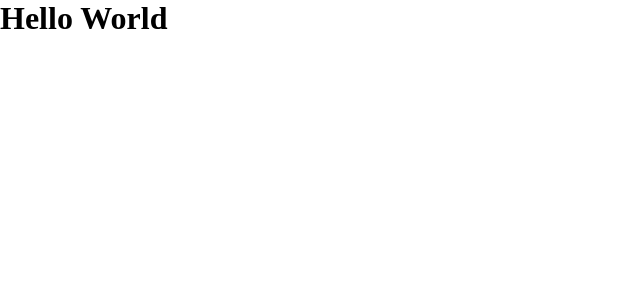
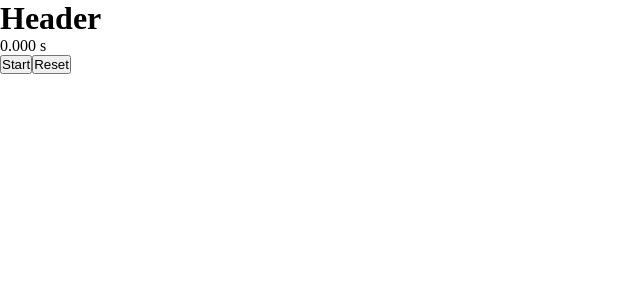
Before and after one commit to GitJustinLau/reminder-app-pair-programming, a React (Create React App) app: page / in a window 1280 px wide. Shown: the top 300 px of the page, without its empty margins (0-640 px from the left). Built offline with nearby package versions, Linux system fonts and the light colour scheme.

Commit message:
made stopwatch function

```diff
--- a/package.json
+++ b/package.json
@@ -7,7 +7,9 @@
     "@testing-library/react": "^13.4.0",
     "@testing-library/user-event": "^13.5.0",
     "axios": "^1.4.0",
+    "bootstrap": "^5.3.1",
     "react": "^18.2.0",
+    "react-bootstrap": "^2.8.0",
     "react-dom": "^18.2.0",
     "react-router-dom": "^6.15.0",
     "react-scripts": "5.0.1",
--- a/src/App.js
+++ b/src/App.js
@@ -1,13 +1,17 @@
 import HomePage from "./pages/HomePage/HomePage";
 import BMIPage from "./pages/BMIPage/BMIPage";
+import Header from "./components/Header/Header";
 import {BrowserRouter, Routes, Route} from "react-router-dom";
 
 function App() {
     return (
         <BrowserRouter>
+            <Header/>
             <Routes>
-              <Route path="/" element={<HomePage />}/>
-              <Route path="/bmi" element={<BMIPage />}/>
+                <Route path="/"
+                    element={<HomePage/>}/>
+                <Route path="/bmi"
+                    element={<BMIPage/>}/>
             </Routes>
         </BrowserRouter>
     );
--- /dev/null
+++ b/src/components/Header/Header.js
@@ -0,0 +1,10 @@
+import "./Header.scss"
+
+
+const Header = () => {
+    return (
+        <h1>Header</h1>
+    );
+}
+
+export default Header;
--- /dev/null
+++ b/src/components/Timer/Timer.js
@@ -0,0 +1,75 @@
+import React, { useState, useEffect } from 'react';
+
+const Timer = () => {
+  const [elapsedTime, setElapsedTime] = useState(0);
+  const [isRunning, setIsRunning] = useState(false);
+  const [startTime, setStartTime] = useState(0);
+  const [laps, setLaps] = useState([]);
+
+  useEffect(() => {
+    let interval;
+
+    if (isRunning) {
+      interval = setInterval(() => {
+        setElapsedTime((Date.now() - startTime) / 1000);
+      }, 100);
+    } else {
+      clearInterval(interval);
+    }
+
+    return () => {
+      clearInterval(interval);
+    };
+  }, [isRunning, startTime]);
+
+  const handleStart = () => {
+    if (!isRunning) {
+      setStartTime(Date.now() - elapsedTime * 1000);
+      setIsRunning(true);
+    }
+  };
+
+  const handleStop = () => {
+    setIsRunning(false);
+  };
+
+  const handleReset = () => {
+    setIsRunning(false);
+    setElapsedTime(0);
+    setLaps([]);
+  };
+
+  const handleLap = () => {
+    if (isRunning) {
+      setLaps([...laps, elapsedTime]);
+    }
+  };
+
+  return (
+    <div>
+      <div>
+        <span>{elapsedTime.toFixed(3)}</span> s
+      </div>
+      <div>
+        {isRunning ? (
+          <button onClick={handleStop}>Stop</button>
+        ) : (
+          <button onClick={handleStart}>Start</button>
+        )}
+        {isRunning && <button onClick={handleLap}>Lap</button>}
+        <button onClick={handleReset}>Reset</button>
+      </div>
+      <div>
+        {laps.length > 0 && (
+          <ul>
+            {laps.map((lapTime, index) => (
+              <li key={index}>{`Lap ${index + 1}: ${lapTime.toFixed(3)} s`}</li>
+            ))}
+          </ul>
+        )}
+      </div>
+    </div>
+  );
+};
+
+export default Timer;
--- a/src/pages/HomePage/HomePage.js
+++ b/src/pages/HomePage/HomePage.js
@@ -1,9 +1,10 @@
 import React from 'react';
+import Timer from '../../components/Timer/Timer';
 
 const HomePage = () => {
     return (
         <div>
-            <h1>Hello World</h1>
+            <Timer />
         </div>
     );
 };
--- /dev/null
+++ b/src/styles/partials/_variables.scss
@@ -0,0 +1,4 @@
+@use './fonts.scss' as *;
+// breakpoints
+$desktop-breakpoint: 1280px;
+$tablet-breakpoint: 768px;
```
Also changed, not shown: src/styles/partials/_font.scss (added, +11 -0 lines), src/styles/partials/_mixins.scss (added, +22 -0 lines), src/components/Header/Header.scss (added), src/components/Timer/Timer.scss (added), 1 other file (tests, documents, lock files or other folders).
